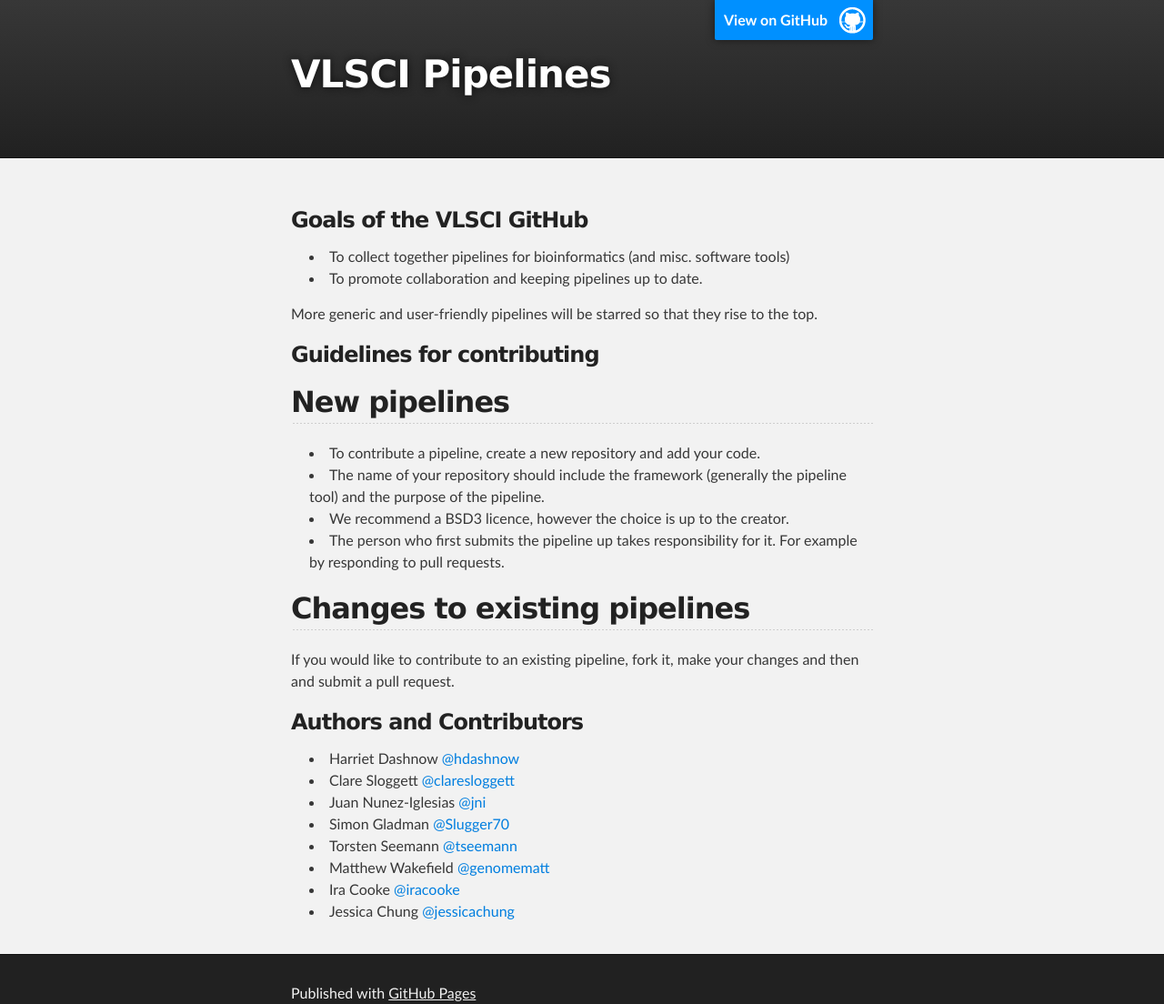
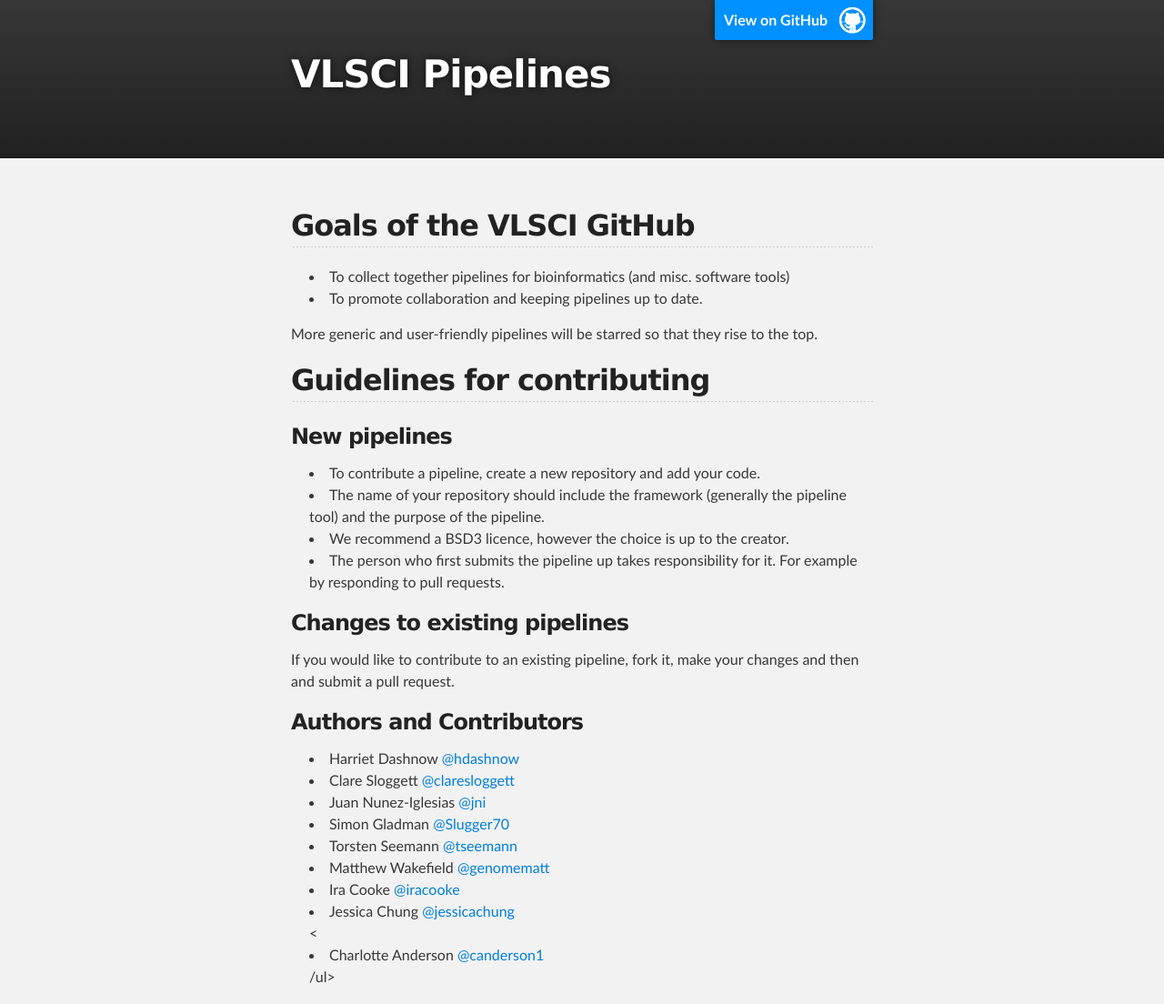
Before and after one commit to melbournebioinformatics/vlsci.github.io, a plain HTML site: page index.html in a window 1280 px wide. Shown: the top 1104 px of the page at 91% size. Drawn offline with Linux system fonts and the light colour scheme.

Commit message:
changed formatting, added Charlotte

```diff
--- a/index.html
+++ b/index.html
@@ -27,27 +27,27 @@
     <!-- MAIN CONTENT -->
     <div id="main_content_wrap" class="outer">
       <section id="main_content" class="inner">
-        <h3>
-<a name="goals-of-the-vlsci-github" class="anchor" href="#goals-of-the-vlsci-github"><span class="octicon octicon-link"></span></a>Goals of the VLSCI GitHub</h3>
+        <h2>
+<a name="goals-of-the-vlsci-github" class="anchor" href="#goals-of-the-vlsci-github"><span class="octicon octicon-link"></span></a>Goals of the VLSCI GitHub</h2>
 
 <ul>
 <li>To collect together pipelines for bioinformatics (and misc. software tools)</li>
 <li>To promote collaboration and keeping pipelines up to date.</li>
 </ul><p>More generic and user-friendly pipelines will be starred so that they rise to the top.</p>
 
+<h2>
+<a name="guidelines-for-contributing" class="anchor" href="#guidelines-for-contributing"><span class="octicon octicon-link"></span></a>Guidelines for contributing</h2>
+
 <h3>
-<a name="guidelines-for-contributing" class="anchor" href="#guidelines-for-contributing"><span class="octicon octicon-link"></span></a>Guidelines for contributing</h3>
-
-<h2>
-<a name="new-pipelines" class="anchor" href="#new-pipelines"><span class="octicon octicon-link"></span></a>New pipelines</h2>
+<a name="new-pipelines" class="anchor" href="#new-pipelines"><span class="octicon octicon-link"></span></a>New pipelines</h3>
 
 <ul>
 <li>To contribute a pipeline, create a new repository and add your code. </li>
 <li>The name of your repository should include the framework (generally the pipeline tool) and the purpose of the pipeline.</li>
 <li>We recommend a BSD3 licence, however the choice is up to the creator.</li>
 <li>The person who first submits the pipeline up takes responsibility for it. For example by responding to pull requests.</li>
-</ul><h2>
-<a name="changes-to-existing-pipelines" class="anchor" href="#changes-to-existing-pipelines"><span class="octicon octicon-link"></span></a>Changes to existing pipelines</h2>
+</ul><h3>
+<a name="changes-to-existing-pipelines" class="anchor" href="#changes-to-existing-pipelines"><span class="octicon octicon-link"></span></a>Changes to existing pipelines</h3>
 
 <p>If you would like to contribute to an existing pipeline, fork it, make your changes and then and submit a pull request.</p>
 
@@ -71,7 +71,8 @@
 </li>
 <li>Jessica Chung <a href="https://github.com/jessicachung" class="user-mention">@jessicachung</a>
 </li>
-</ul>
+<<li>Charlotte Anderson <a href="https://github.com/canderson1" class="user-mention">@canderson1</a>
+</li>/ul>
       </section>
     </div>
 
```
